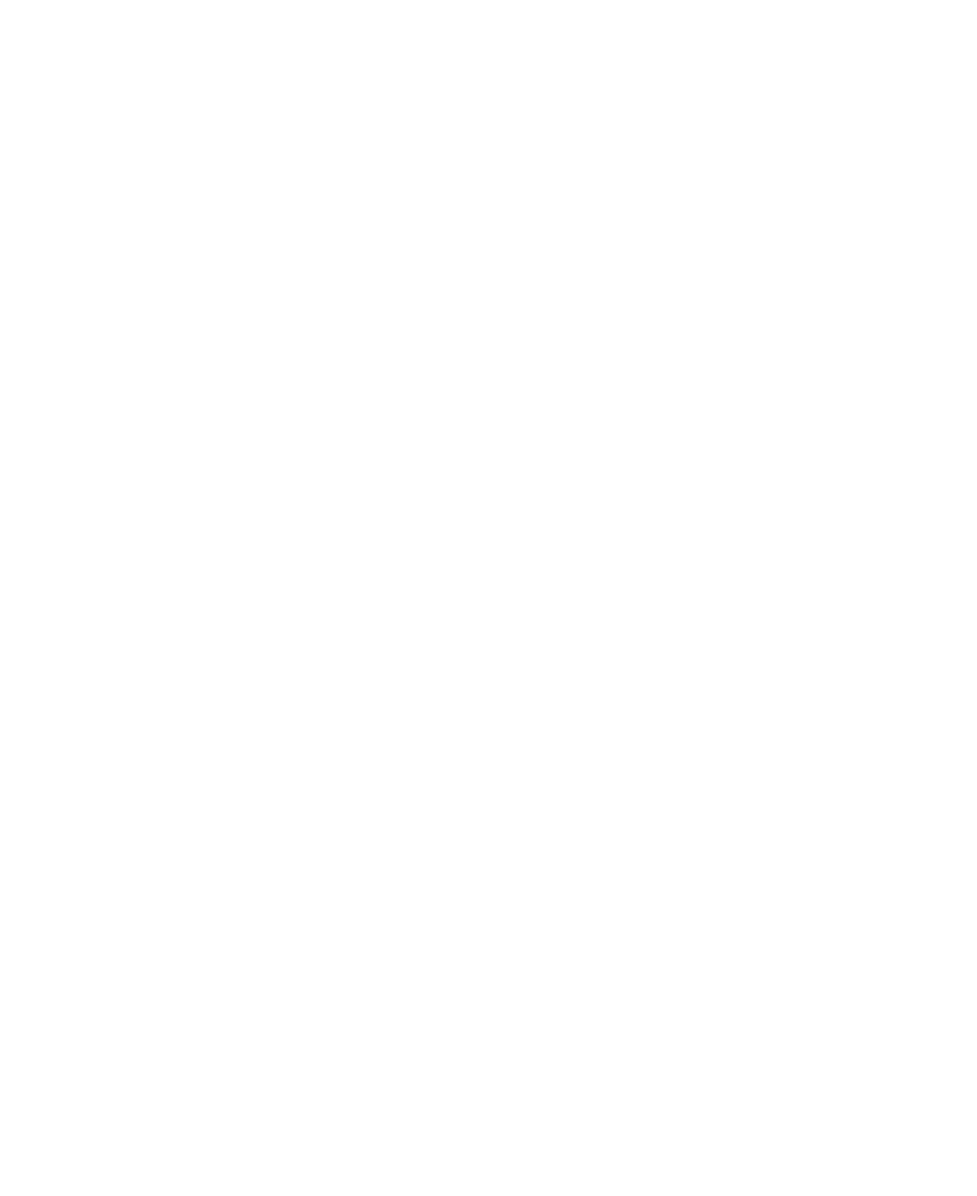
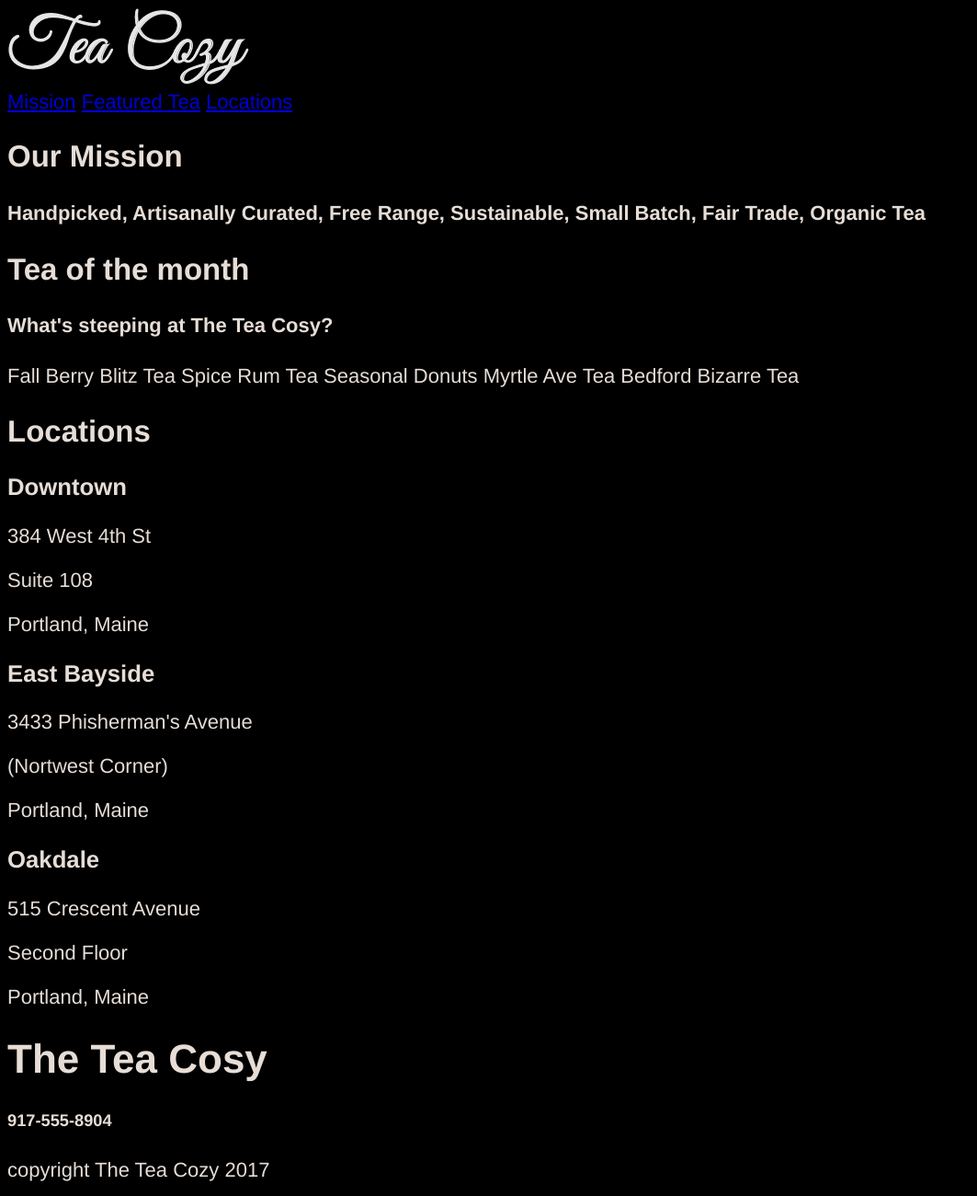
Before and after one commit to Himiwa/TeaCosy, a plain HTML site: page index.html in a window 1280 px wide. Shown: the whole page at 92% size, without its empty margins (0-1063 px from the left). Before the commit the page ends 800 px from the top, so only its background shows below. Drawn offline with Linux system fonts and the light colour scheme.

Commit message:
Html text done.

```diff
--- a/index.html
+++ b/index.html
@@ -1,10 +1,78 @@
 <!DOCTYPE html>
 <html>
   <head>
-    <link <href=".resources/css/style.css" type"text/css" rel="stylesheet">
-    <title>TeaCosy</title>
+    <link href="./resources/css/style.css" type"text/css" rel="stylesheet">
+
+    <title>Tea Cosy</title>
   </head>
   <body>
+<!--This is the Header -->
+<header>
+  <div class="logo">
+    <img src="./resources/images/img-tea-cozy-logo.png">
+  </div>
+  <nav>
+    <span><a href="#Mission">Mission</a></span>
+    <span><a href="#FeaturedTea">Featured Tea</a></span>
+    <span><a href="#Locations">Locations</a></span>
+  </nav>
+</header>
 
+<!--This is the Mission/Intro Part -->
+<main>
+  <div class="intro">
+    <div class="mission">
+      <h2>Our Mission</h2>
+      <h4>Handpicked, Artisanally Curated, Free Range, Sustainable, Small Batch, Fair Trade, Organic Tea</h4>
+    </div>
+  </div>
+<!--This is the Teas of the Month Part -->
+  <div class="tea-of-the-month">
+    <h2>Tea of the month</h2>
+    <h4>What's steeping at The Tea Cosy?</h4>
+    <div class="featured-teas">
+      <span class="tea">Fall Berry Blitz Tea</span>
+      <span class="tea">Spice Rum Tea</span>
+      <span class"tea">Seasonal Donuts</span>
+      <span class="tea">Myrtle Ave Tea</span>
+      <span class="tea">Bedford Bizarre Tea</span>
+    </div>
+  </div>
+<!--This is the Location Part -->
+  <div class="locations">
+    <h2>Locations</h2>
+    <div class="addresses">
+      <div class="address">
+        <h3>Downtown</h3>
+        <p>384 West 4th St</p>
+        <p>Suite 108</p>
+        <p>Portland, Maine</p>
+      </div>
+      <div class="address">
+        <h3>East Bayside</h3>
+        <p>3433 Phisherman's Avenue</p>
+        <p>(Nortwest Corner)</p>
+        <p>Portland, Maine</p>
+      </div>
+      <div class="address">
+        <h3>Oakdale</h3>
+        <p>515 Crescent Avenue</p>
+        <p>Second Floor</p>
+        <p>Portland, Maine</p>
+      </div>
+    </div>
+  </div>
+</main>
+<!--This is the Footer/Contact Part -->
+<footer>
+  <div class="footer">
+    <div class="contact">
+      <h1>The Tea Cosy</h1>
+      <h5>917-555-8904</h5>
+    </div>
+    <div class="copyright">
+      <p>copyright The Tea Cozy 2017</p>
+    </div>
+</footer>
   </body>
-</html>
+</html >
--- a/resources/css/style.css
+++ b/resources/css/style.css
@@ -0,0 +1,8 @@
+/* Universal Styles */
+body {
+  font-family: Helvetica;
+  font-size: 22px;
+  color: seashell;
+  background-color: black;
+  opacity: 0.9;
+}
```
Also changed, not shown: resources/images/img-berryblitz.jpg (added), resources/images/img-donut.jpg (added), resources/images/img-locations-background.jpg (added), resources/images/img-mission-background.jpg (added), resources/images/img-myrtle-ave.jpg (added), resources/images/img-spiced-rum.jpg (added), resources/images/img-tea-cozy-logo.png (added), 1 other file.
